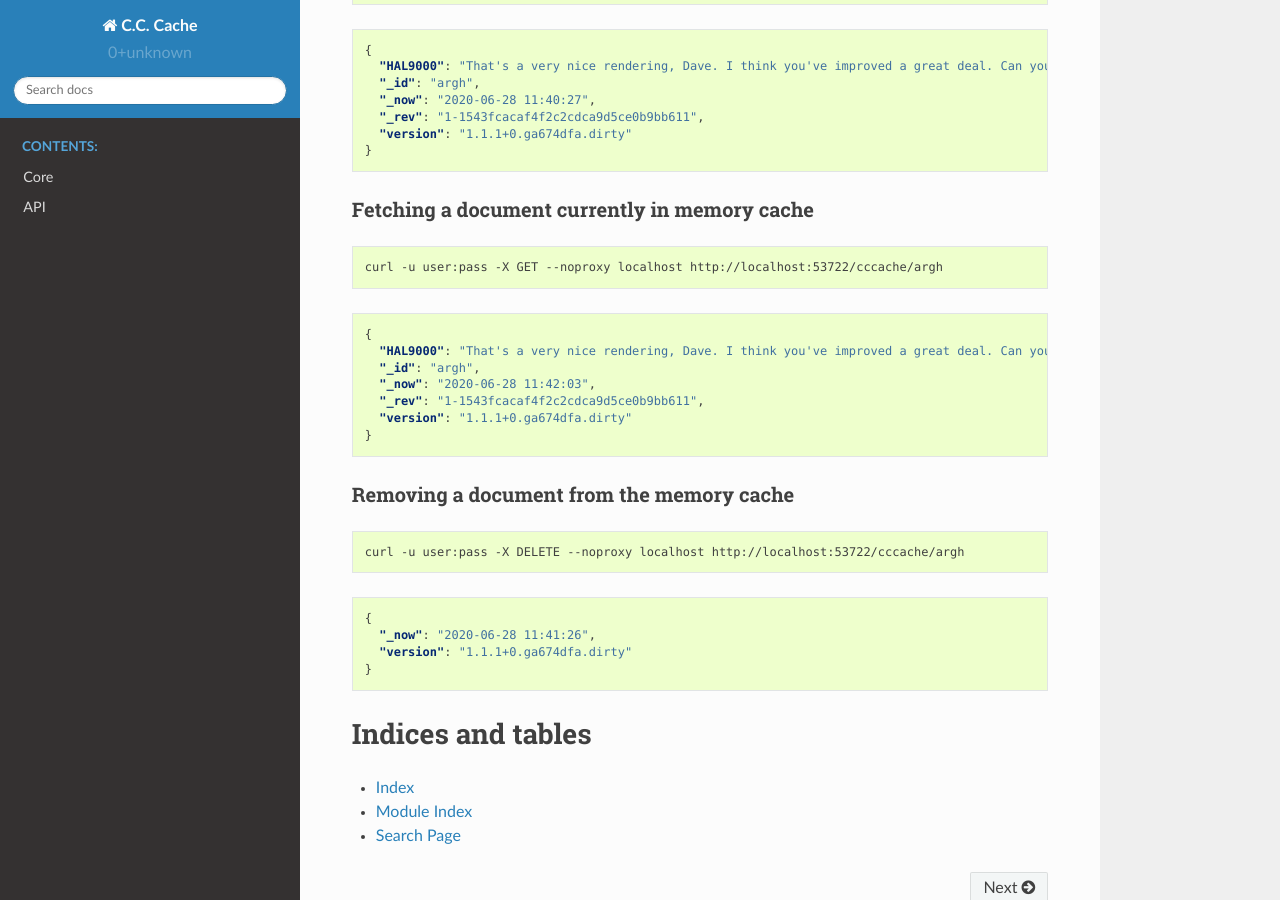
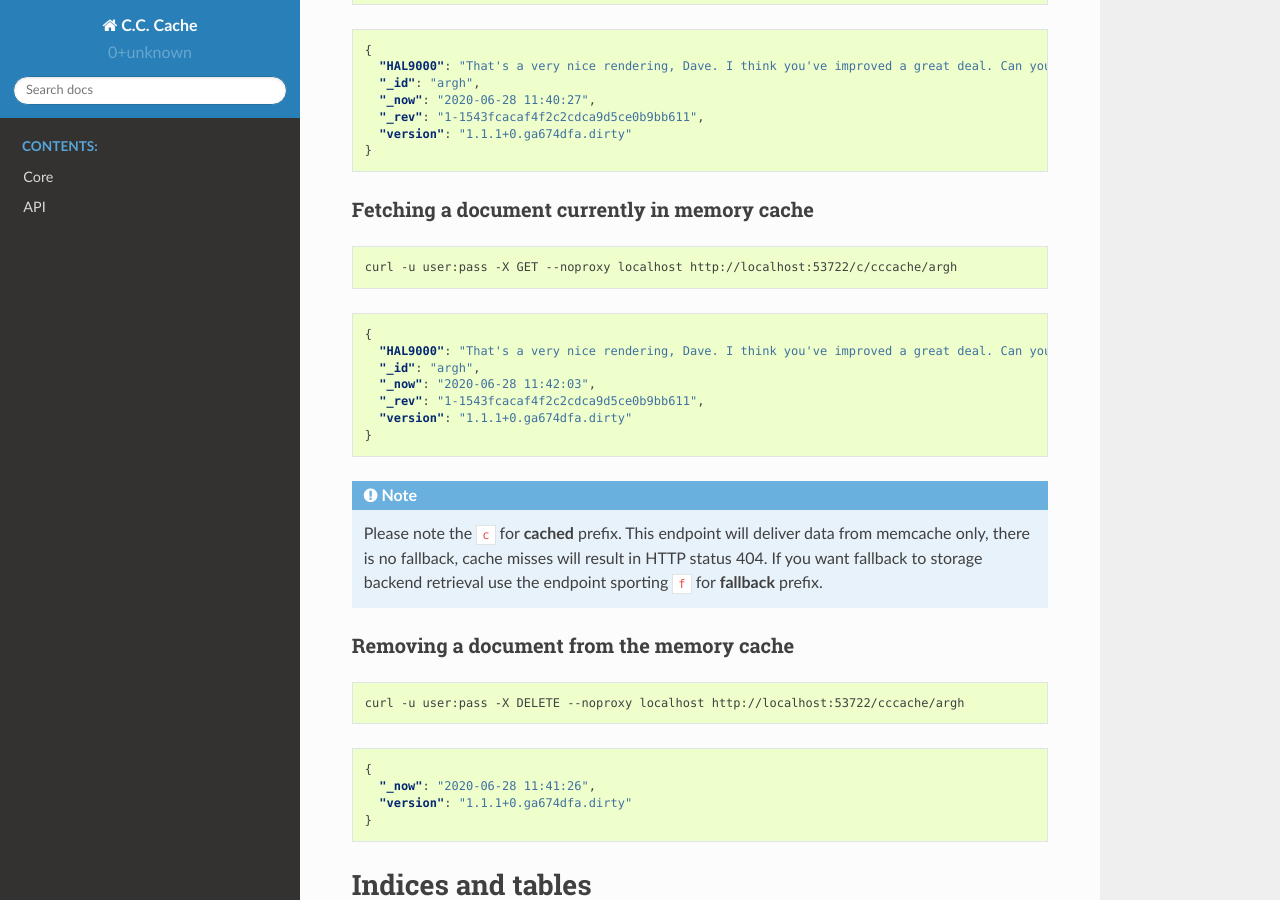
Before and after one commit to doubleO8/cc-cache, a Sphinx documentation site: the page built from doc/source/index.rst, in a window 1280 px wide and 900 px high, scrolled down 983 px. Built offline with Sphinx 7.4.7 and the Read the Docs theme 2.0.0, drawn with Linux system fonts in a browser that asks for light colours.

Commit message:
fallback/cache prefix

```diff
--- a/cccache.py
+++ b/cccache.py
@@ -146,6 +146,7 @@
 
 
 @app.route('/<db_name>/<item_id>', methods=['GET'])
+@app.route('/f/<db_name>/<item_id>', methods=['GET'])
 def document_get_handler(db_name, item_id):
     """
     Retrieve dataset with given item ID from database.
--- a/doc/source/index.rst
+++ b/doc/source/index.rst
@@ -68,7 +68,7 @@
 
 .. code:: bash
 
-    curl -u user:pass -X GET --noproxy localhost http://localhost:53722/cccache/argh
+    curl -u user:pass -X GET --noproxy localhost http://localhost:53722/c/cccache/argh
 
 .. code:: json
 
@@ -79,6 +79,11 @@
       "_rev": "1-1543fcacaf4f2c2cdca9d5ce0b9bb611",
       "version": "1.1.1+0.ga674dfa.dirty"
     }
+
+.. note::
+
+    Please note the ``c`` for **cached** prefix. This endpoint will deliver data from memcache only, there is no fallback, cache misses will result in HTTP status 404.
+    If you want fallback to storage backend retrieval use the endpoint sporting ``f`` for **fallback** prefix.
 
 Removing a document from the memory cache
 +++++++++++++++++++++++++++++++++++++++++
```
Also changed, not shown: 1 other file.
